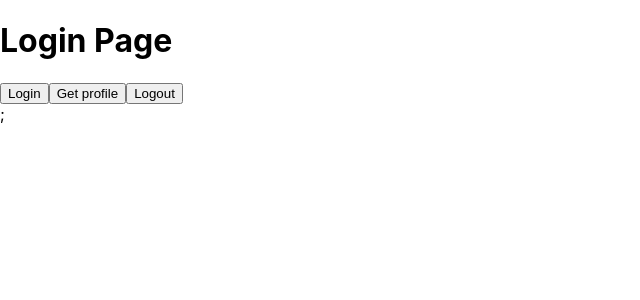
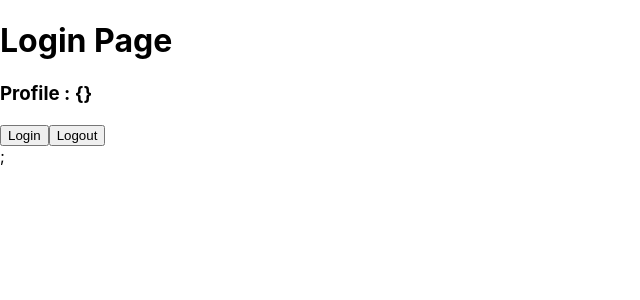
Before and after one commit to ht0201/learn-nextjs, a Next.js app: page /login in a window 1280 px wide. Shown: the top 300 px of the page, without its empty margins (0-640 px from the left). Built offline with nearby package versions, Linux system fonts and the light colour scheme.

Commit message:
Get logged in user with useAuth hook using useSWR

```diff
--- /dev/null
+++ b/hooks/index.ts
@@ -0,0 +1 @@
+export * from './use-auth';
--- /dev/null
+++ b/hooks/use-auth.ts
@@ -0,0 +1,34 @@
+import { authApi } from '@/api-client';
+import * as React from 'react';
+import useSWR from 'swr';
+import { PublicConfiguration } from 'swr/dist/types';
+export interface useAuthProps {}
+
+export function useAuth(options?: Partial<PublicConfiguration>) {
+  const {
+    data: profile,
+    error,
+    mutate,
+  } = useSWR('profile', {
+    dedupingInterval: 60 * 60 * 1000,
+    revalidateOnFocus: false,
+    ...options,
+  });
+
+  async function login() {
+    await authApi.login({
+      username: 'html',
+      password: '123456',
+    });
+    await mutate();
+  }
+  async function logout() {
+    await authApi.logout();
+    mutate({}, false);
+  }
+  return {
+    profile,
+    login,
+    logout,
+  };
+}
--- a/package.json
+++ b/package.json
@@ -14,7 +14,8 @@
     "http-proxy": "^1.18.1",
     "next": "12.1.5",
     "react": "18.1.0",
-    "react-dom": "18.1.0"
+    "react-dom": "18.1.0",
+    "swr": "^1.3.0"
   },
   "devDependencies": {
     "@types/axios": "^0.14.0",
--- a/pages/_app.tsx
+++ b/pages/_app.tsx
@@ -1,13 +1,22 @@
 import '../styles/globals.css';
 import type { AppPropsWithLayout } from '@/models/index';
 import { EmptyLayout } from '@/components/layout';
+import { SWRConfig } from 'swr';
+import axiosClient from '@/api-client/axios-client';
 
 function MyApp({ Component, pageProps }: AppPropsWithLayout) {
   const Layout = Component.Layout ?? EmptyLayout;
   return (
-    <Layout>
-      <Component {...pageProps} />;
-    </Layout>
+    <SWRConfig
+      value={{
+        fetcher: (url) => axiosClient.get(url),
+        shouldRetryOnError: false,
+      }}
+    >
+      <Layout>
+        <Component {...pageProps} />;
+      </Layout>
+    </SWRConfig>
   );
 }
 
--- /dev/null
+++ b/pages/components/layout/empty.tsx
@@ -0,0 +1,6 @@
+import { LayoutProps } from '@/models/index';
+import * as React from 'react';
+
+export function EmptyLayout({ children }: LayoutProps) {
+  return <>{children}</>;
+}
--- a/pages/login.tsx
+++ b/pages/login.tsx
@@ -1,30 +1,38 @@
 import { authApi } from '@/api-client';
 import axiosClient from '@/api-client/axios-client';
+import { useAuth } from '@/hooks';
 import * as React from 'react';
 
 export interface LoginProps {}
 
 export default function LoginPage(props: LoginProps) {
+  const { profile, login, logout } = useAuth({
+    revalidateOnMount: false,
+  });
   async function handleLogin() {
     try {
-      await authApi.login({
-        username: 'html',
-        password: '123456',
-      });
+      // await authApi.login({
+      //   username: 'html',
+      //   password: '123456',
+      // });
+      await login();
+      console.log('redirect to dashboard');
     } catch (error) {
       console.log('failed to login', error);
     }
   }
-  async function handleGetProfile() {
-    try {
-      await authApi.getProfile();
-    } catch (error) {
-      console.log('failed to getProfile', error);
-    }
-  }
+  // async function handleGetProfile() {
+  //   try {
+  //     await authApi.getProfile();
+  //   } catch (error) {
+  //     console.log('failed to getProfile', error);
+  //   }
+  // }
   async function handleLogout() {
     try {
-      await authApi.logout();
+      // await authApi.logout();
+      await logout();
+      console.log('redirect to login');
     } catch (error) {
       console.log('failed to logout', error);
     }
@@ -33,8 +41,9 @@ export default function LoginPage(props: LoginProps) {
   return (
     <div>
       <h1>Login Page</h1>
+      <h3>Profile : {JSON.stringify(profile || {}, null, 4)}</h3>
       <button onClick={handleLogin}> Login </button>
-      <button onClick={handleGetProfile}> Get profile </button>
+      {/* <button onClick={handleGetProfile}> Get profile </button> */}
       <button onClick={handleLogout}> Logout </button>
     </div>
   );
```
Also changed, not shown: pages/components/layout/admin.tsx (added, +19 -0 lines), pages/components/layout/main.tsx (added, +18 -0 lines), 1 other file (tests, documents, lock files or other folders).
